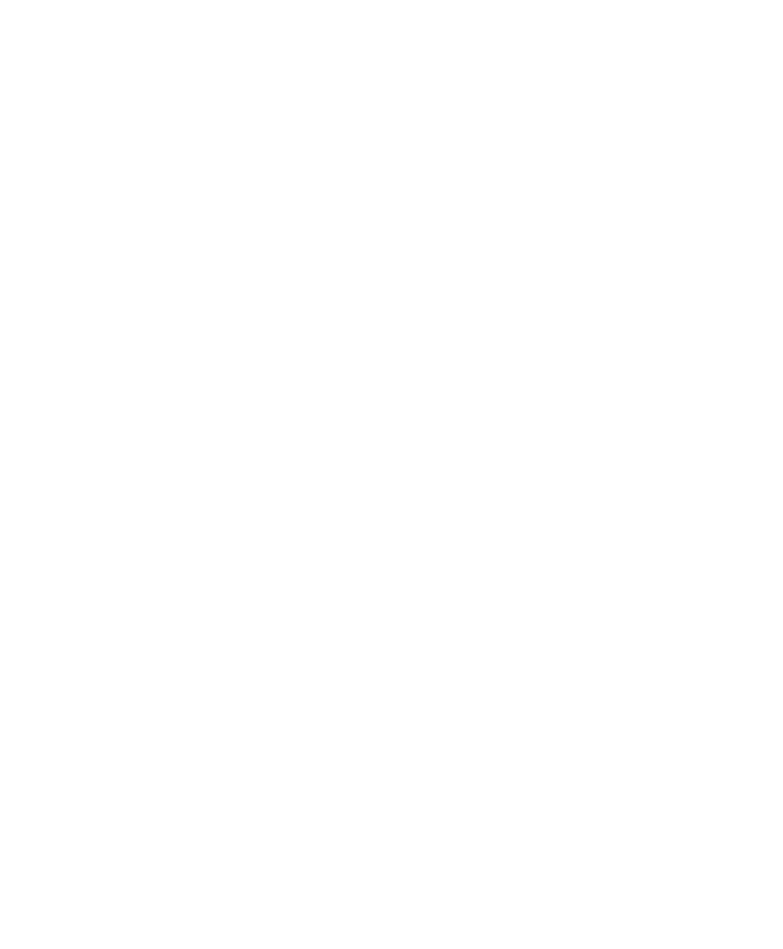
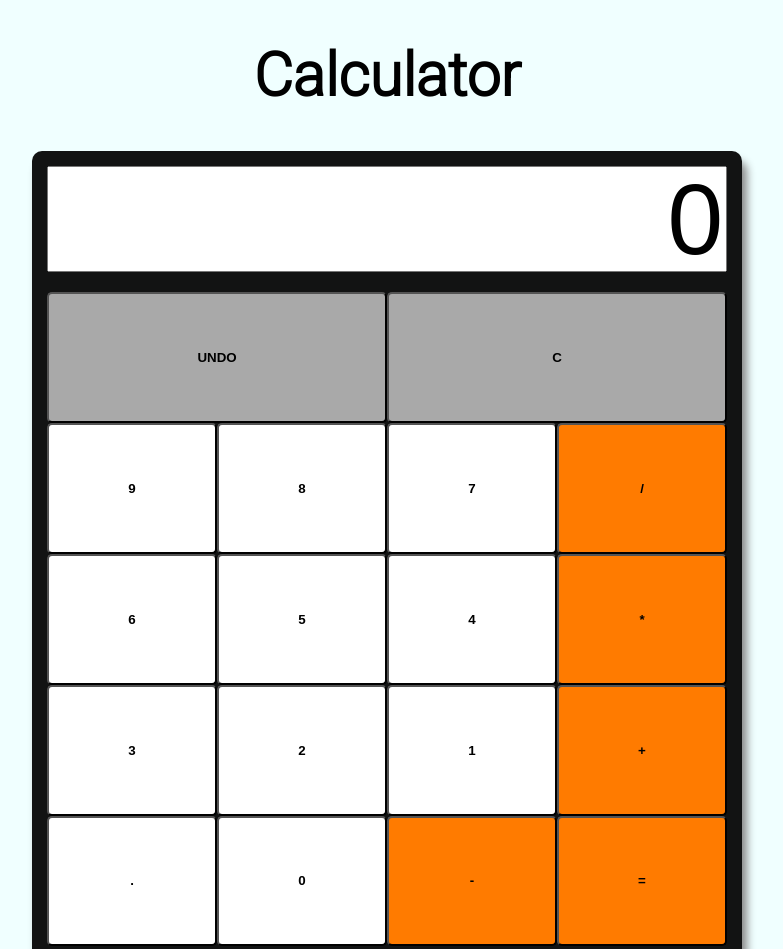
Before and after one commit to grawash/Calculator, a plain HTML site: page index.html in a window 1280 px wide. Shown: the top 949 px of the page, without its empty margins (253-1036 px from the left). Before the commit the page ends 800 px from the top, so only its background shows below. Drawn offline with Linux system fonts and the light colour scheme.

Commit message:
added and styled calculator body

```diff
--- a/index.html
+++ b/index.html
@@ -4,10 +4,39 @@
     <meta charset="UTF-8">
     <meta http-equiv="X-UA-Compatible" content="IE=edge">
     <meta name="viewport" content="width=device-width, initial-scale=1.0">
+    <link rel="stylesheet" href="./style.css">
+    <link rel="preconnect" href="https://fonts.googleapis.com">
+    <link rel="preconnect" href="https://fonts.gstatic.com" crossorigin>
+    <link href="https://fonts.googleapis.com/css2?family=Roboto:wght@300&display=swap" rel="stylesheet">
     <script src="./script.js" defer></script>
     <title>Document</title>
 </head>
 <body>
-
+    <h1>Calculator</h1>
+    <div class="container">
+        <div class="calculator">
+            <input class="display" type="text" value="0">
+            <div class="buttons">
+                <button class="panel">UNDO</button>
+                <button class="panel">C</button>
+                <button>9</button>
+                <button>8</button>
+                <button>7</button>
+                <button class="special divide">/</button>
+                <button>6</button>
+                <button>5</button>
+                <button>4</button>
+                <button class="special multiply">*</button>
+                <button>3</button>
+                <button>2</button>
+                <button>1</button>
+                <button class="special plus">+</button>
+                <button class="dot">.</button>
+                <button>0</button>
+                <button class="special minus">-</button>
+                <button class="special equal">=</button>
+            </div>
+        </div>
+    </div>
 </body>
 </html>
--- a/style.css
+++ b/style.css
@@ -0,0 +1,49 @@
+body{
+    background-color: azure;
+}
+h1{
+    font-family: 'Roboto', sans-serif;
+    font-size: 60px;
+    text-align: center;
+}
+.container{
+    display: flex;
+    align-items: center;
+    justify-content: center;
+}
+.calculator{
+    display: flex;
+    flex-direction: column;
+    background-color: rgba(0, 0, 0, 0.925);
+    border-radius: 10px;
+    box-shadow: 5px 10px 8px #888888;
+    height: 800px;
+    width: 700px;
+    padding: 5px;
+}
+.display{
+    text-align: right;
+    font-size: 100px;
+    height: 100px;
+    margin:10px;
+}
+.buttons{
+    display: flex;
+    flex-wrap: wrap;
+    margin:10px;
+    flex-grow:2;
+
+}
+button{
+    background-color: white;
+    flex:1 1 25%;
+    border-radius: 5px;
+    font-weight: bold;
+}
+.panel{
+    background-color: darkgray;
+    flex:1 1 50%;
+}
+.special{
+    background-color: rgb(255, 123, 0);
+}
```
